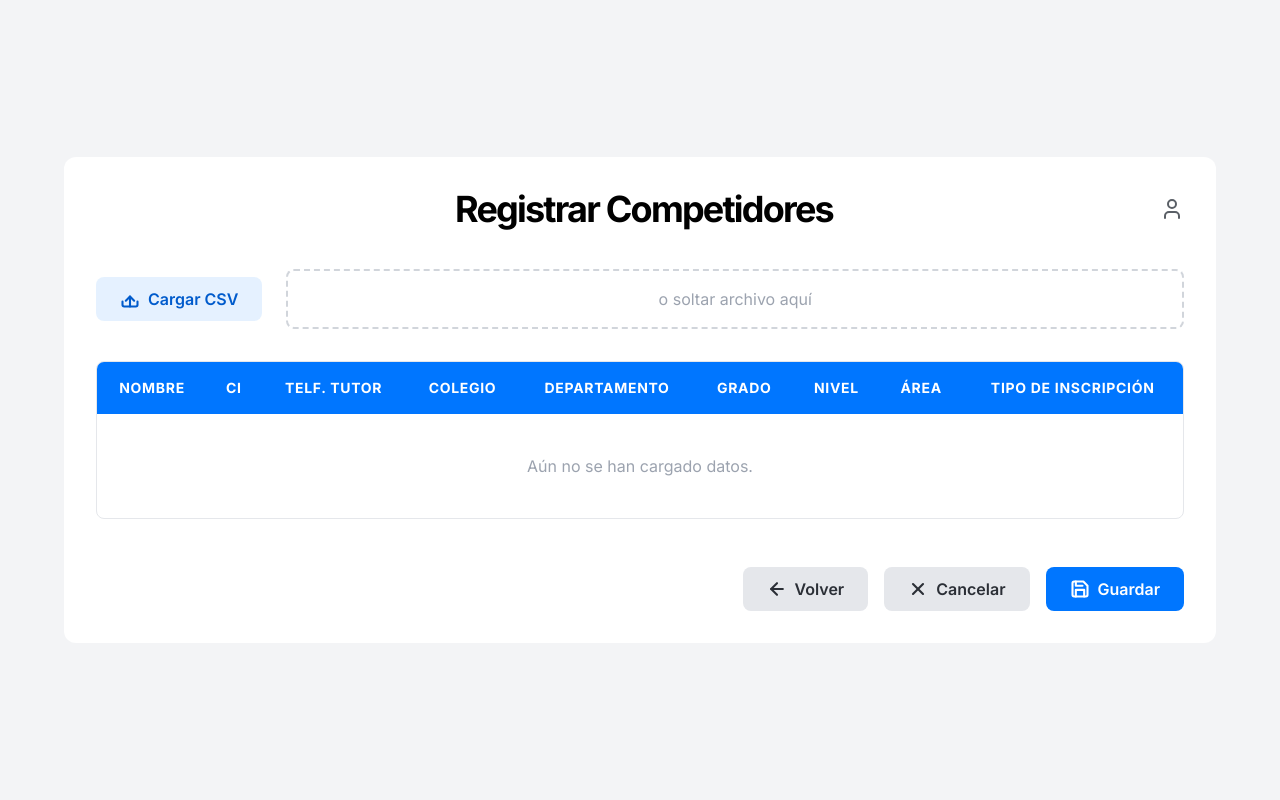
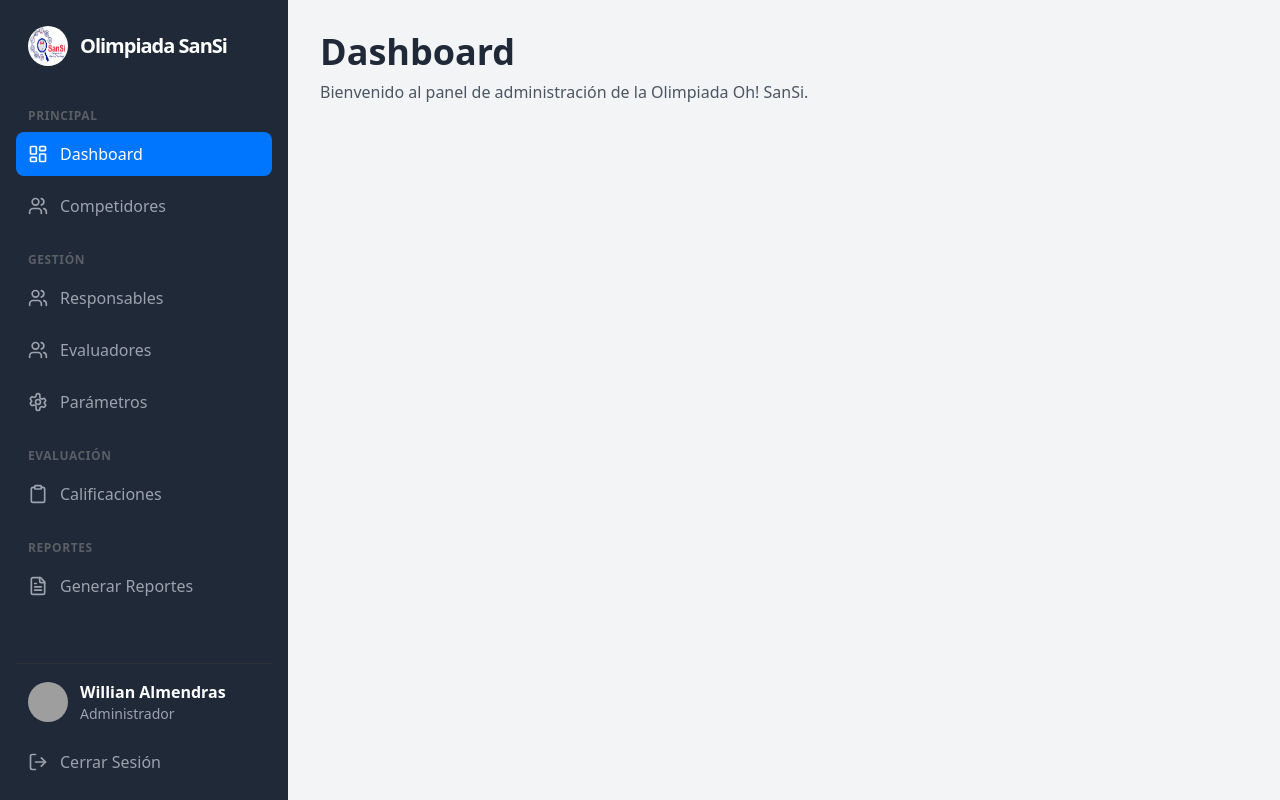
Before and after one commit to seedsagile/Project-OHSANSI-Frontend, a React (Vite) app: page /dashboard in a window 1280 px wide. Built offline with nearby package versions, Linux system fonts and the light colour scheme; grey boxes are pictures that could not be loaded.

Commit message:
Feat: Se hizo el navar

```diff
--- /dev/null
+++ b/src/App.tsx
@@ -0,0 +1,46 @@
+import {
+    createBrowserRouter,
+    RouterProvider,
+    Navigate,
+} from "react-router-dom";
+import { PaginaImportarCompetidores } from "./features/inscritos/rutas/PaginaImportarCompetidores";
+import { RootLayout } from "./components/layout/RootLayout";
+
+const Dashboard = () => (
+    <div className="p-8">
+        <h1 className="text-4xl font-bold text-neutro-800">Dashboard</h1>
+        <p className="mt-2 text-neutro-600">Bienvenido al panel de administración de la Olimpiada Oh! SanSi.</p>
+    </div>
+);
+
+const router = createBrowserRouter([
+    {
+        path: "/",
+        element: <RootLayout />,
+        children: [
+        {
+            index: true,
+            element: <Navigate to="/dashboard" replace />,
+        },
+        {
+            path: "dashboard",
+            element: <Dashboard />,
+        },
+        {
+            path: "competidores",
+            element: <PaginaImportarCompetidores />,
+        },
+        {
+            path: "responsables",
+            element: "#",
+        },
+
+        ],
+    },
+]);
+
+function App() {
+    return <RouterProvider router={router} />;
+}
+
+export default App;
--- /dev/null
+++ b/src/components/icons/index.tsx
@@ -0,0 +1,37 @@
+// Un solo archivo para exportar todos los íconos que usaremos en la app
+
+export const DashboardIcon = () => (
+    <svg xmlns="http://www.w3.org/2000/svg" width="20" height="20" viewBox="0 0 24 24" fill="none" stroke="currentColor" strokeWidth="2" strokeLinecap="round" strokeLinejoin="round">
+        <rect width="7" height="9" x="3" y="3" rx="1" /><rect width="7" height="5" x="14" y="3" rx="1" /><rect width="7" height="9" x="14" y="12" rx="1" /><rect width="7" height="5" x="3" y="16" rx="1" />
+    </svg>
+);
+
+export const UsersIcon = () => (
+    <svg xmlns="http://www.w3.org/2000/svg" width="20" height="20" viewBox="0 0 24 24" fill="none" stroke="currentColor" strokeWidth="2" strokeLinecap="round" strokeLinejoin="round">
+        <path d="M16 21v-2a4 4 0 0 0-4-4H6a4 4 0 0 0-4 4v2" /><circle cx="9" cy="7" r="4" /><path d="M22 21v-2a4 4 0 0 0-3-3.87" /><path d="M16 3.13a4 4 0 0 1 0 7.75" />
+    </svg>
+);
+
+export const ClipboardIcon = () => (
+    <svg xmlns="http://www.w3.org/2000/svg" width="20" height="20" viewBox="0 0 24 24" fill="none" stroke="currentColor" strokeWidth="2" strokeLinecap="round" strokeLinejoin="round">
+        <rect width="8" height="4" x="8" y="2" rx="1" ry="1" /><path d="M16 4h2a2 2 0 0 1 2 2v14a2 2 0 0 1-2 2H6a2 2 0 0 1-2-2V6a2 2 0 0 1 2-2h2" />
+    </svg>
+);
+
+export const FileTextIcon = () => (
+    <svg xmlns="http://www.w3.org/2000/svg" width="20" height="20" viewBox="0 0 24 24" fill="none" stroke="currentColor" strokeWidth="2" strokeLinecap="round" strokeLinejoin="round">
+        <path d="M15 2H6a2 2 0 0 0-2 2v16a2 2 0 0 0 2 2h12a2 2 0 0 0 2-2V7Z" /><path d="M14 2v4a2 2 0 0 0 2 2h4" /><path d="M10 9H8" /><path d="M16 13H8" /><path d="M16 17H8" />
+    </svg>
+);
+
+export const SettingsIcon = () => (
+    <svg xmlns="http://www.w3.org/2000/svg" width="20" height="20" viewBox="0 0 24 24" fill="none" stroke="currentColor" strokeWidth="2" strokeLinecap="round" strokeLinejoin="round">
+        <path d="M12.22 2h-.44a2 2 0 0 0-2 2v.18a2 2 0 0 1-1 1.73l-.43.25a2 2 0 0 1-2 0l-.15-.08a2 2 0 0 0-2.73.73l-.22.38a2 2 0 0 0 .73 2.73l.15.1a2 2 0 0 1 0 2l-.15.08a2 2 0 0 0-.73 2.73l.22.38a2 2 0 0 0 2.73.73l.15-.08a2 2 0 0 1 2 0l.43.25a2 2 0 0 1 1 1.73V20a2 2 0 0 0 2 2h.44a2 2 0 0 0 2-2v-.18a2 2 0 0 1 1-1.73l.43-.25a2 2 0 0 1 2 0l.15.08a2 2 0 0 0 2.73-.73l.22-.38a2 2 0 0 0-.73-2.73l-.15-.08a2 2 0 0 1 0-2l.15-.08a2 2 0 0 0 .73-2.73l-.22-.38a2 2 0 0 0-2.73-.73l-.15.08a2 2 0 0 1-2 0l-.43-.25a2 2 0 0 1-1-1.73V4a2 2 0 0 0-2-2z" /><circle cx="12" cy="12" r="3" />
+    </svg>
+);
+
+export const LogoutIcon = () => (
+    <svg xmlns="http://www.w3.org/2000/svg" width="20" height="20" viewBox="0 0 24 24" fill="none" stroke="currentColor" strokeWidth="2" strokeLinecap="round" strokeLinejoin="round">
+        <path d="M9 21H5a2 2 0 0 1-2-2V5a2 2 0 0 1 2-2h4" /><polyline points="16 17 21 12 16 7" /><line x1="21" y1="12" x2="9" y2="12" />
+    </svg>
+);
--- /dev/null
+++ b/src/components/layout/RootLayout.tsx
@@ -0,0 +1,16 @@
+import { Outlet } from "react-router-dom";
+import { Sidebar } from "./Sidebar";
+
+// Este componente define la estructura visual principal:
+// Sidebar a la izquierda y el contenido de la página a la derecha.
+export function RootLayout() {
+    return (
+        <div className="flex h-screen bg-neutro-100">
+        <Sidebar />
+            <main className="flex-1 overflow-y-auto">
+                {/* Outlet renderizará el componente de la ruta activa (ej: Dashboard, PaginaAsignarResponsable) */}
+                <Outlet />
+            </main>
+        </div>
+    );
+}
--- /dev/null
+++ b/src/components/layout/Sidebar.tsx
@@ -0,0 +1,74 @@
+import { useState, type ReactNode } from 'react';
+import { DashboardIcon, UsersIcon, ClipboardIcon, FileTextIcon, SettingsIcon, LogoutIcon } from '../icons';
+
+type NavLinkProps = {
+    icon: ReactNode;
+    label: string;
+    href: string;
+    isActive?: boolean;
+};
+
+const NavLink = ({ icon, label, href, isActive = false }: NavLinkProps) => {
+    const activeClasses = isActive ? 'bg-principal-500 text-blanco' : 'text-neutro-400 hover:bg-neutro-700 hover:text-blanco';
+
+    return (
+        <a href={href} className={`flex items-center gap-3 px-3 py-2.5 rounded-lg font-medium transition-colors ${activeClasses}`}>
+        {icon}
+        <span>{label}</span>
+        </a>
+    );
+};
+
+// --- Componente principal del Sidebar ---
+export function Sidebar() {
+    // En una aplicación real, el estado activo vendría de la ruta actual
+    const [activeLink] = useState('/dashboard');
+
+    return (
+        <aside className="w-72 h-screen bg-neutro-800 text-blanco flex flex-col p-4">
+
+        {/* 1. Sección del Logo */}
+        <div className="flex items-center gap-3 px-3 py-2.5 mb-8">
+            <img src="/public/img/Logo oficial.jpg" alt="Logo Oh! SanSi" className="h-10 w-10 rounded-full" />
+            <span className="text-xl font-bold tracking-tighter">Olimpiada SanSi</span>
+        </div>
+
+        {/* 2. Navegación Principal */}
+        <nav className="flex-grow flex flex-col gap-2">
+            <p className="px-3 text-xs font-semibold text-neutro-500 uppercase tracking-wider">Principal</p>
+            <NavLink icon={<DashboardIcon />} label="Dashboard" href="/dashboard" isActive={activeLink === '/dashboard'} />
+            <NavLink icon={<UsersIcon />} label="Competidores" href="/competidores" isActive={activeLink === '/competidores'} />
+
+            <p className="px-3 mt-4 text-xs font-semibold text-neutro-500 uppercase tracking-wider">Gestión</p>
+            <NavLink icon={<UsersIcon />} label="Responsables" href="/responsables" isActive={activeLink === '/responsables'} />
+            <NavLink icon={<UsersIcon />} label="Evaluadores" href="/evaluadores" isActive={activeLink === '/evaluadores'} />
+            <NavLink icon={<SettingsIcon />} label="Parámetros" href="/parametros" isActive={activeLink === '/parametros'} />
+
+            <p className="px-3 mt-4 text-xs font-semibold text-neutro-500 uppercase tracking-wider">Evaluación</p>
+            <NavLink icon={<ClipboardIcon />} label="Calificaciones" href="/calificaciones" isActive={activeLink === '/calificaciones'} />
+
+            <p className="px-3 mt-4 text-xs font-semibold text-neutro-500 uppercase tracking-wider">Reportes</p>
+            <NavLink icon={<FileTextIcon />} label="Generar Reportes" href="/reportes" isActive={activeLink === '/reportes'} />
+        </nav>
+
+        {/* 3. Sección de Usuario */}
+        <div className="border-t border-neutro-700 pt-4">
+            <div className="flex items-center gap-3 px-3">
+            <img
+                src="https://avatar.placeholder.iran.liara.run/public/12" // Avatar genérico
+                alt="Avatar de usuario"
+                className="h-10 w-10 rounded-full"
+            />
+            <div>
+                <p className="font-semibold text-blanco">Willian Almendras</p>
+                <p className="text-sm text-neutro-400">Administrador</p>
+            </div>
+            </div>
+            <button className="w-full flex items-center gap-3 px-3 py-2.5 mt-4 rounded-lg font-medium text-neutro-400 hover:bg-acento-500/20 hover:text-acento-400 transition-colors">
+            <LogoutIcon />
+            <span>Cerrar Sesión</span>
+            </button>
+        </div>
+        </aside>
+    );
+}
--- a/src/main.tsx
+++ b/src/main.tsx
@@ -1,10 +1,18 @@
 import React from 'react';
 import ReactDOM from 'react-dom/client';
-import { PaginaImportarCompetidores } from './features/inscritos/rutas/PaginaImportarCompetidores';
+import { QueryClient, QueryClientProvider } from '@tanstack/react-query';
+import { Toaster } from 'react-hot-toast';
 import "./styles/index.css";
+import App from './App';
+
+const queryClient = new QueryClient();
 
 ReactDOM.createRoot(document.getElementById('root')!).render(
   <React.StrictMode>
-    <PaginaImportarCompetidores />
+    <QueryClientProvider client={queryClient}>
+      <App />
+      <Toaster position="top-right" />
+
+    </QueryClientProvider>
   </React.StrictMode>
 );
```
Also changed, not shown: public/Captura de pantalla 2025-09-22 000208.png (deleted), public/img/Logo oficial.jpg (added), src/components/git.tsx (deleted).
